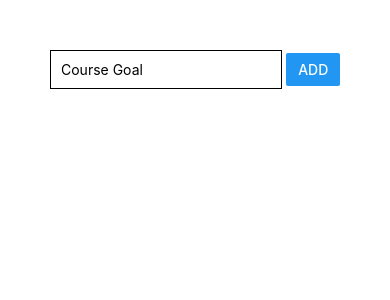
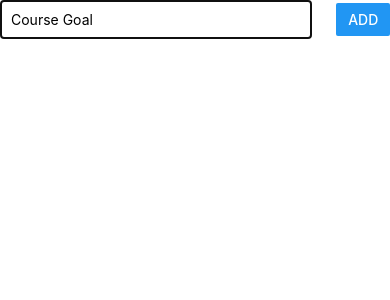
Before and after one commit to AJ-Mackay/RNtPG-Basics-Debug, a React Native app: screen / in a window 390 px wide. Shown: the top 300 px of the page. Built offline with nearby package versions, Linux system fonts and the light colour scheme.

Commit message:
Adding a Modal Overlay

```diff
--- a/App.js
+++ b/App.js
@@ -1,10 +1,11 @@
 import React, { useState } from 'react';
-import { StyleSheet, View, FlatList } from 'react-native';
+import { StyleSheet, View, FlatList, Button } from 'react-native';
 import GoalItem from './components/GoalItem';
 import GoalInput from './components/GoalInput';
 
 export default function App() {
   const [courseGoals, setCourseGoals] = useState([]);
+  const [isAddMode, setIsAddMode] = useState(false);
 
   const addGoalHandler = goalTitle => {
     setCourseGoals(currentGoals => [
@@ -21,7 +22,8 @@
 
   return (
     <View style={styles.screen}>
-      <GoalInput onAddGoal={addGoalHandler} />
+      <Button title="Add New Goal" onPress={() => setIsAddMode(true)} />
+      <GoalInput visable={isAddMode} onAddGoal={addGoalHandler} />
       <FlatList
         keyExtractor={(item, index) => item.id}
         data={courseGoals}
--- a/components/GoalInput.js
+++ b/components/GoalInput.js
@@ -1,5 +1,5 @@
 import React, { useState } from 'react';
-import { View, TextInput, Button, StyleSheet } from 'react-native';
+import { View, TextInput, Button, StyleSheet, Modal } from 'react-native';
 
 const GoalInput = props => {
     const [enteredGoal, setEnteredGoal] = useState('');
@@ -8,7 +8,9 @@
         setEnteredGoal(enteredText);
       };
 
-    return (<View style={styles.inputContainer}>
+    return (
+        <Modal visible={props.visible} animationType="slide">
+            <View style={styles.inputContainer}>
                 <TextInput
                 placeholder="Course Goal"
                 style={styles.input}
@@ -17,6 +19,7 @@
                 />
                 <Button title=" ADD " onPress={props.onAddGoal.bind(this, enteredGoal)} />
             </View>
+        </Modal>
     );
 };
 
```
Lines whose indentation alone changed are shown as unchanged.
